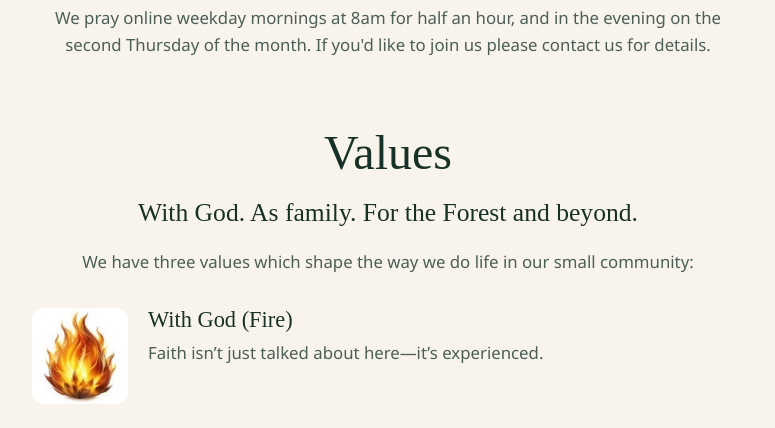
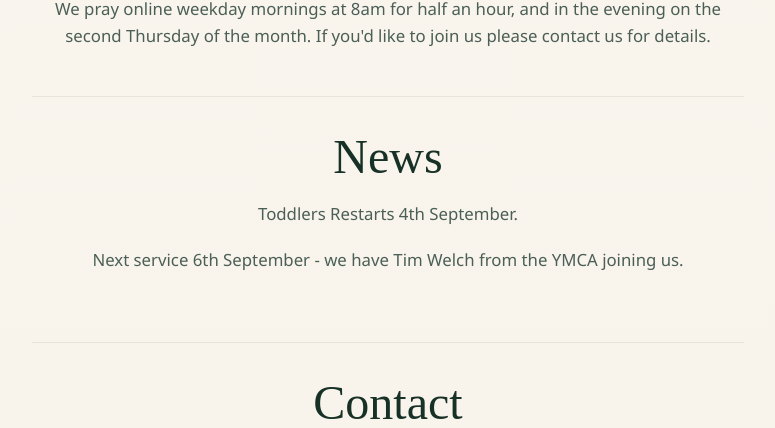
Before and after one commit to roger-tucker/forestbeacon, a React (Vite) app: page / in a window 1280 px wide. Shown: the part 2996-3424 px from the top of the page, without its empty margins (252-1027 px from the left). Built offline with nearby package versions, Linux system fonts and the light colour scheme; a web font is replaced by a local one.

Commit message:
first deployed website

```diff
--- a/src/App.css
+++ b/src/App.css
@@ -306,12 +306,6 @@
   border-top: 1px solid #e8e3db;
 }
 
-.panel h2 {
-  margin: 0 0 0.5rem;
-  color: #183126;
+.panel .section-heading {
+  margin-top: 0;
 }
-
-.panel p {
-  margin: 0;
-  color: #4b5f56;
-}
--- a/src/App.jsx
+++ b/src/App.jsx
@@ -1,8 +1,8 @@
 import './App.css'
 import forestWalk from './assets/images/forest walk.JPG'
-import chayah from './assets/images/Chayah.jpeg'
+import toddlersRestart from './assets/images/toddlersRestart.jpg'
 import forestChurchBeacon from './assets/images/Forest-church-beacon.png'
-import toddlerGroup from './assets/images/toddler1ac.JPG'
+import toddlerGroup from './assets/images/toddlers1c.jpeg'
 import growingTogether from './assets/images/sundayz.JPG'
 import fireValue from './assets/images/fire.jpg'
 import tableValue from './assets/images/table.jpg'
@@ -46,8 +46,8 @@ function App() {
         <div className="coming-up__image-wrap">
           <img
             className="coming-up__image"
-            src={chayah}
-            alt="Chayah event"
+            src={toddlersRestart}
+            alt="Toddlers restarts 4th Sept"
           />
         </div>
       </section>
@@ -110,6 +110,22 @@ function App() {
           join us please contact us for details. <br /><br />
         </p>
 
+        <section id="news" className="panel">
+        <h2 className="section-heading">News</h2>
+        <p className="home-content__text">Toddlers Restarts 4th September.</p>
+        <p className="home-content__text">
+          Next service 6th September - we have Tim Welch from the YMCA joining
+          us.
+        </p>
+      </section>
+
+      <section id="contact" className="panel">
+        <h2 className="section-heading">Contact</h2>
+        <p className="home-content__text">email: enquiries@forestbeacon.org</p>
+        <p className="home-content__text">
+          phone: 07714 349210 (please leave message)
+        </p>
+      </section>
         <h2 className="section-heading">Values</h2>
         <p className="section-subheading">
           With God. As family. For the Forest and beyond.
@@ -169,15 +185,7 @@ function App() {
         </div>
       </section>
 
-      <section id="news" className="panel">
-        <h2>News</h2>
-        <p>Placeholder area for updates, events, and stories.</p>
-      </section>
 
-      <section id="contact" className="panel">
-        <h2>Contact</h2>
-        <p>Placeholder area for contact details and a future form.</p>
-      </section>
     </div>
   )
 }
```
Also changed, not shown: src/assets/images/toddlers1c.jpeg (added), src/assets/images/toddlersRestart.jpg (added).
